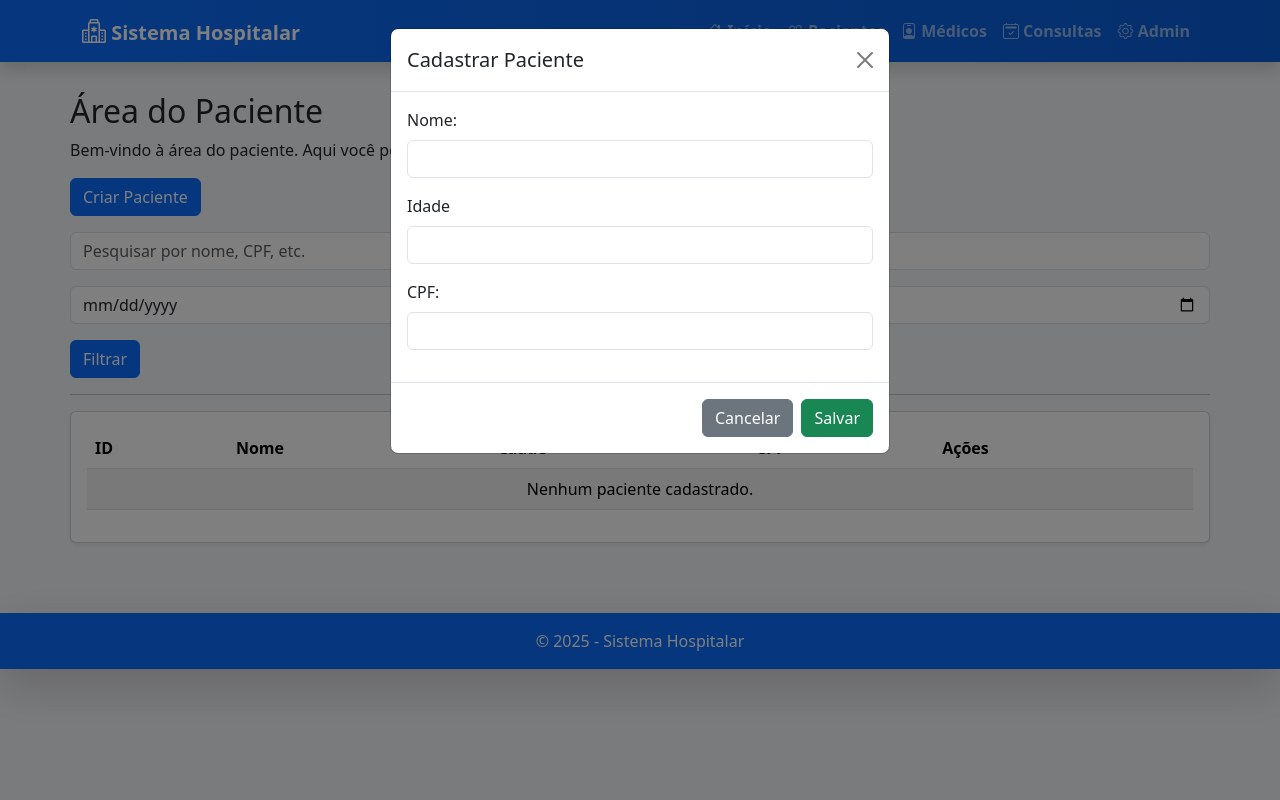
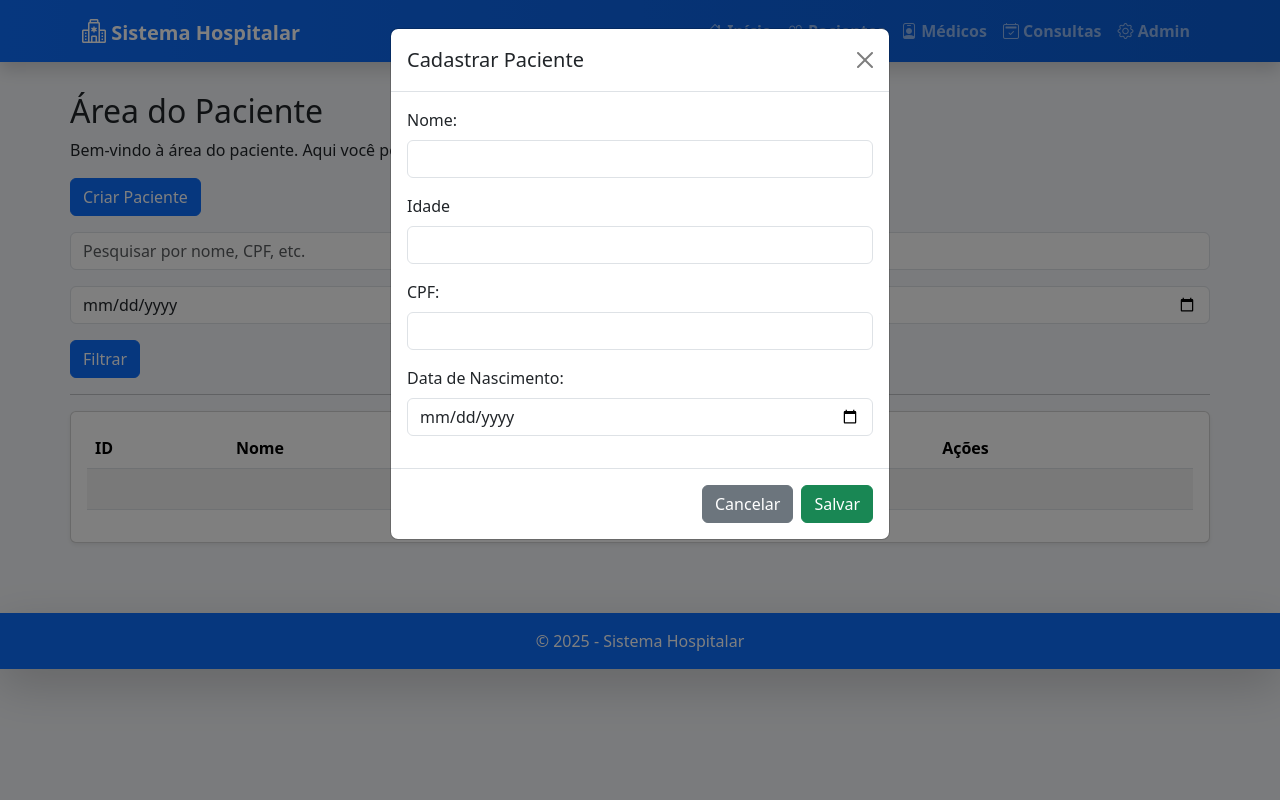
Before and after one commit to CaioAmorim-dev/django-hospital-crud, a Django app: page /paciente/ in a window 1280 px wide, after a click on "Criar Paciente". Run offline with Django 5.2, Linux system fonts and the light colour scheme; data that the repository does not hold is empty.

Commit message:
fix: Consertando validação de data/idade e adicionando campo de data no home_paciente

```diff
--- a/hospital/forms.py
+++ b/hospital/forms.py
@@ -51,9 +51,12 @@ class PacienteForm(forms.ModelForm):
 
     def clean_data_nascimento(self):
         data_nascimento = self.cleaned_data.get("data_nascimento")
-        if data_nascimento > date.today():
+
+        if data_nascimento and data_nascimento > date.today():
             raise ValidationError("A data de nascimento não pode ser no futuro.")
+
         return data_nascimento
+
 
 
 
--- a/hospital/templates/paciente/home_paciente.html
+++ b/hospital/templates/paciente/home_paciente.html
@@ -95,6 +95,11 @@
                         <input type="number" name="cpf" class="form-control" required>
                     </div>
 
+                     <div class="mb-3">
+                        <label class="form-label">Data de Nascimento:</label>
+                        <input type="date" name="data_de_nascimento" class="form-control" required>
+                    </div>
+
                 </div>
 
                 <div class="modal-footer">
```
